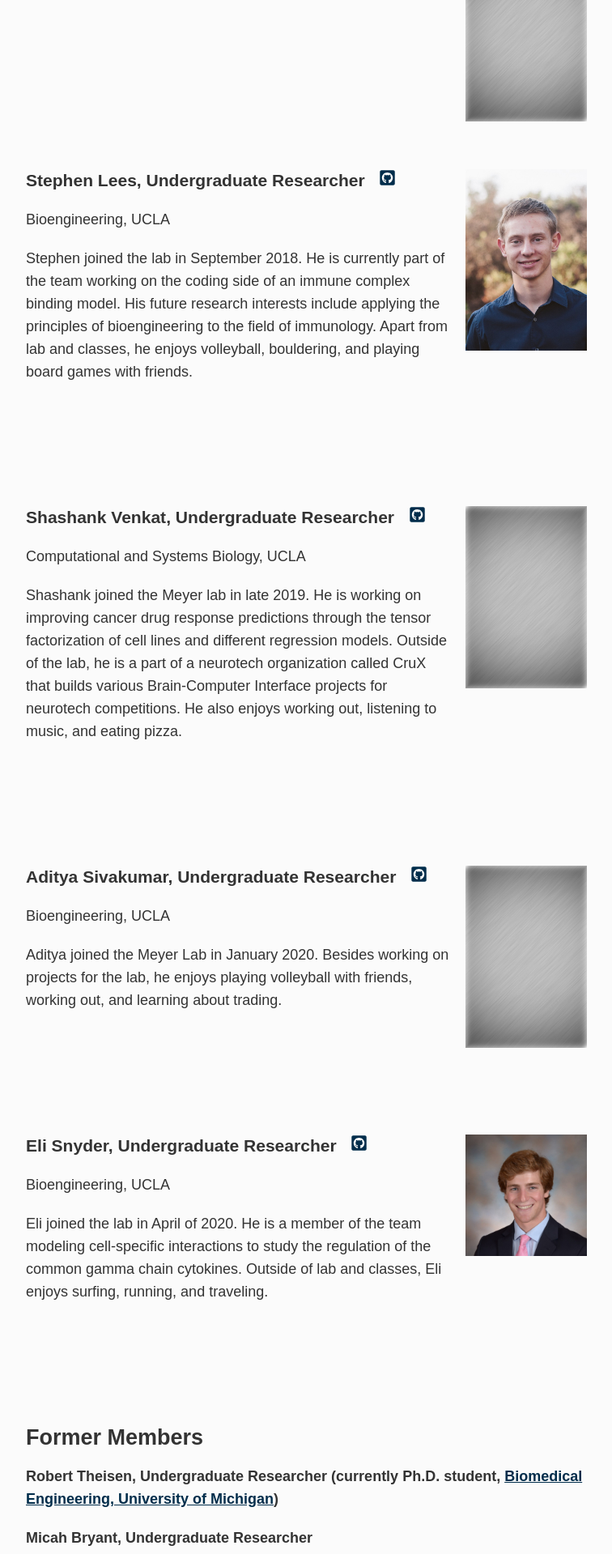
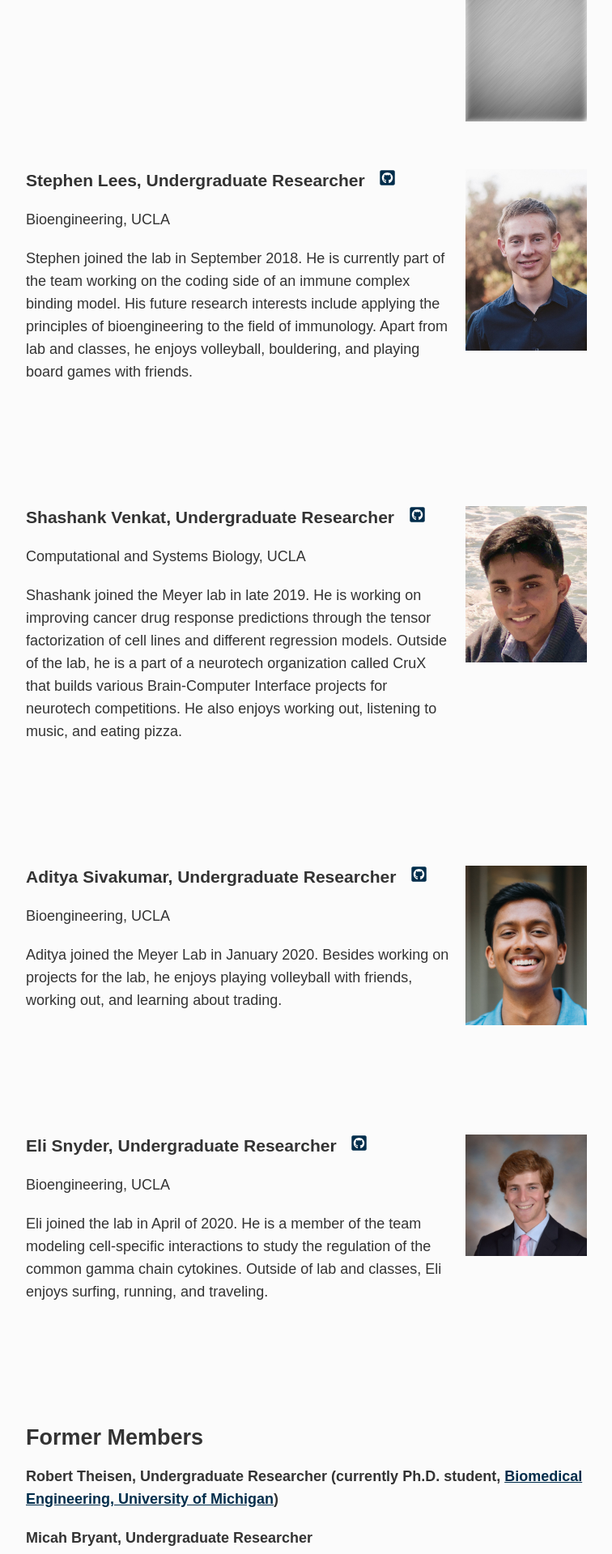
Before and after one commit to meyer-lab/asmlab.org, a Jekyll site: the page built from team/index.md, in a window 1280 px wide. Shown: the part 3841-5760 px from the top of the page at 81% size, without its empty margins (253-1009 px from the left). Built offline with Jekyll 4.4.1, drawn with Linux system fonts in a browser that asks for light colours; some web fonts are replaced.

Commit message:
Add photos.

```diff
--- a/team/index.md
+++ b/team/index.md
@@ -110,7 +110,7 @@
 <br />
 <br />
 
-<div class="span_3 right"><img src="/public/photos/blank.jpg" width="150px" alt="Shashank's picture" /></div>
+<div class="span_3 right"><img src="/public/photos/shashank.jpg" width="150px" alt="Shashank's picture" /></div>
 
 ### Shashank Venkat, Undergraduate Researcher&nbsp;&nbsp;&nbsp;<a href="https://github.com/ShashankVenkat918"><svg class="svg-icon"><use xlink:href="#fa-github"></use></svg></a>
 Computational and Systems Biology, UCLA
@@ -122,7 +122,7 @@
 <br />
 <br />
 
-<div class="span_3 right"><img src="/public/photos/blank.jpg" width="150px" alt="Aditya's picture" /></div>
+<div class="span_3 right"><img src="/public/photos/aditya.jpg" width="150px" alt="Aditya's picture" /></div>
 
 ### Aditya Sivakumar, Undergraduate Researcher&nbsp;&nbsp;&nbsp;<a href="https://github.com/aditya-sivakumar"><svg class="svg-icon"><use xlink:href="#fa-github"></use></svg></a>
 Bioengineering, UCLA
```
Also changed, not shown: public/photos/aditya.jpg (added), public/photos/alison.jpg (deleted), public/photos/micahb.jpg (deleted), public/photos/rayo.jpg (deleted), public/photos/shashank.jpg (added).
